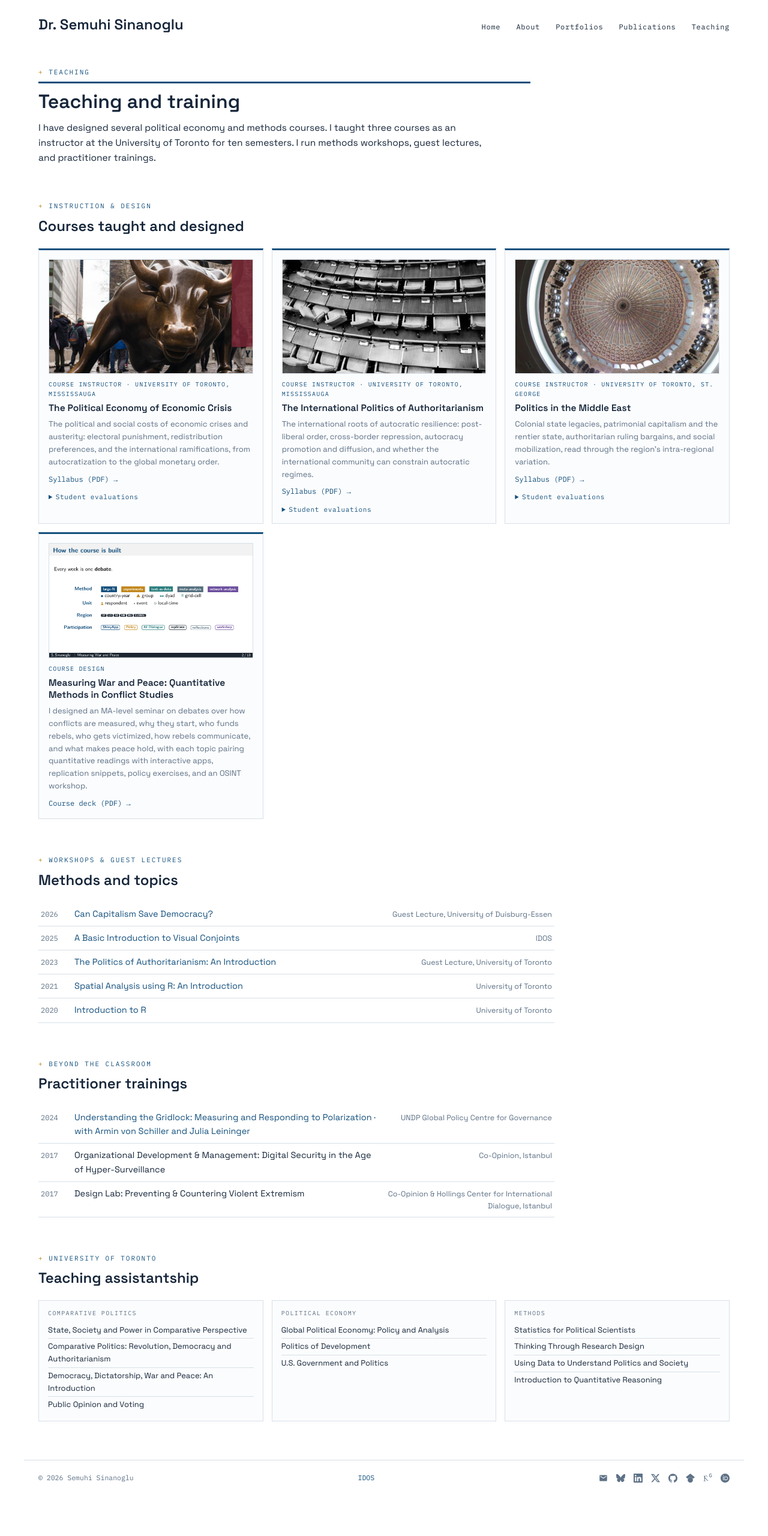
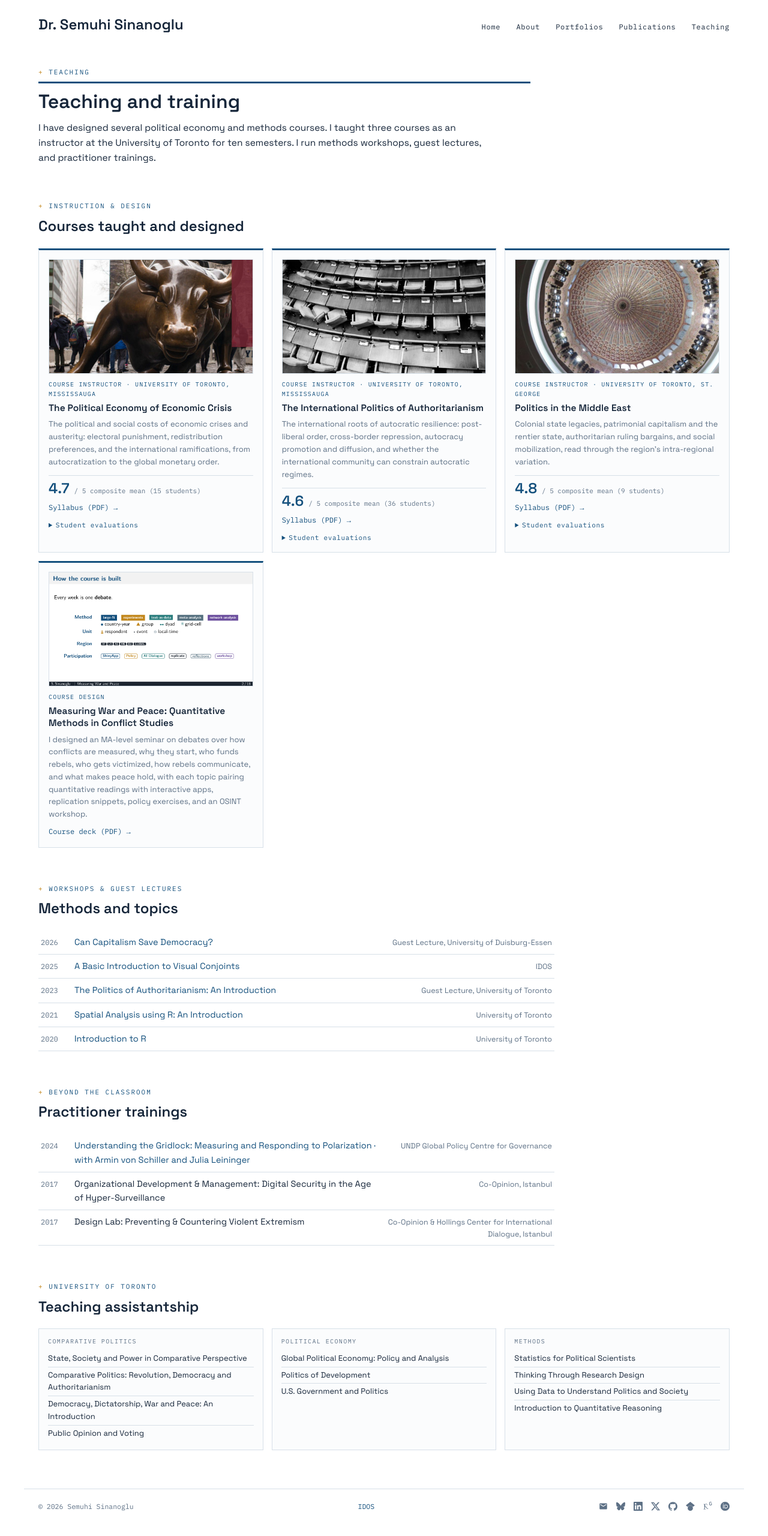
Before and after one commit to semuhi/semuhi.github.io, a Jekyll site: the page built from teaching.md, in a window 1280 px wide. Shown: the whole page at 60% size. Built offline with Jekyll 4.4.1, drawn with Linux system fonts in a browser that asks for light colours; before the commit the page ends 2513 px from its top, so only the background shows below that.

Commit message:
Teaching: show the composite evaluation score in each course card
Each taught course card shows "/ 5 composite mean (n students)" from the
official UofT evaluations. Authoritarianism uses the mean of its two 2023
terms, weighted by respondents.

Co-Authored-By: Claude Opus 5.5 <noreply@anthropic.com>

```diff
--- a/_data/teaching.yml
+++ b/_data/teaching.yml
@@ -1,6 +1,10 @@
 # Teaching & training data. Rendered by the teaching include.
 # workshops/training dates: keep the month in `date` — it drives chronological
 # ordering — but the templates display only the year (last whitespace token).
+# eval_score / eval_n: institutional composite mean (out of 5) and number of
+# respondents from the official UofT evaluations. Authoritarianism ran two
+# terms (Winter 2023: 4.5, n=22; Summer 2023: 4.8, n=14), so its score is the
+# mean weighted by respondents, (4.5*22 + 4.8*14) / 36 = 4.62, and n is the sum.
 
 courses:
   - title: "The Political Economy of Economic Crisis"
@@ -8,6 +12,8 @@ courses:
     role: "Course Instructor"
     syllabus: "/assets/pdf/syllabus-crisis.pdf"
     image: "/assets/img/post-capitalism.jpeg"
+    eval_score: "4.7"
+    eval_n: 15
     description: >
       The political and social costs of economic crises and austerity: electoral
       punishment, redistribution preferences, and the international ramifications,
@@ -37,6 +43,8 @@ courses:
     role: "Course Instructor"
     syllabus: "/assets/pdf/autocrat-syllabus.pdf"
     image: "/assets/img/pub-promotion.jpg"
+    eval_score: "4.6"
+    eval_n: 36
     description: >
       The international roots of autocratic resilience: post-liberal order, cross-border
       repression, autocracy promotion and diffusion, and whether the international
@@ -63,6 +71,8 @@ courses:
     role: "Course Instructor"
     syllabus: "/assets/pdf/syllabus-mena.pdf"
     image: "/assets/img/morocco.jpg"
+    eval_score: "4.8"
+    eval_n: 9
     description: >
       Colonial state legacies, patrimonial capitalism and the rentier state,
       authoritarian ruling bargains, and social mobilization, read through the
--- a/_includes/c-teaching.html
+++ b/_includes/c-teaching.html
@@ -19,6 +19,12 @@ links + student evaluations), workshops & guest lectures, trainings, assistantsh
         <div class="ty">{{ c.role }}{% if c.institution %} · {{ c.institution }}{% endif %}</div>
         <h3>{{ c.title }}</h3>
         <p>{{ c.description }}</p>
+        {% if c.eval_score %}
+        <div class="eval-score">
+          <span class="num">{{ c.eval_score }}</span>
+          <span class="mono lbl">/ 5 composite mean ({{ c.eval_n }} students)</span>
+        </div>
+        {% endif %}
         <a class="mono go" href="{{ c.syllabus | relative_url }}" target="_blank" rel="noopener">{{ c.link_label | default: "Syllabus (PDF)" }} →</a>
         {% if c.evaluations %}
         <details class="evals">
--- a/_sass/constellation/_pages.scss
+++ b/_sass/constellation/_pages.scss
@@ -205,6 +205,17 @@ body.constellation {
   /* ---------- teaching ---------- */
   .course {
     .go { font-size: 12px; display: inline-block; margin-top: .5rem; }
+    // Headline evaluation score: big composite mean + mono label
+    .eval-score {
+      display: flex;
+      align-items: baseline;
+      gap: 8px;
+      border-top: 1px solid var(--hair);
+      margin-top: .7rem;
+      padding-top: .6rem;
+      .num { font-size: 24px; font-weight: 600; line-height: 1; color: var(--cobalt); white-space: nowrap; }
+      .lbl { font-size: 11px; color: var(--muted); }
+    }
     .evals {
       margin-top: .6rem;
       summary {
```
